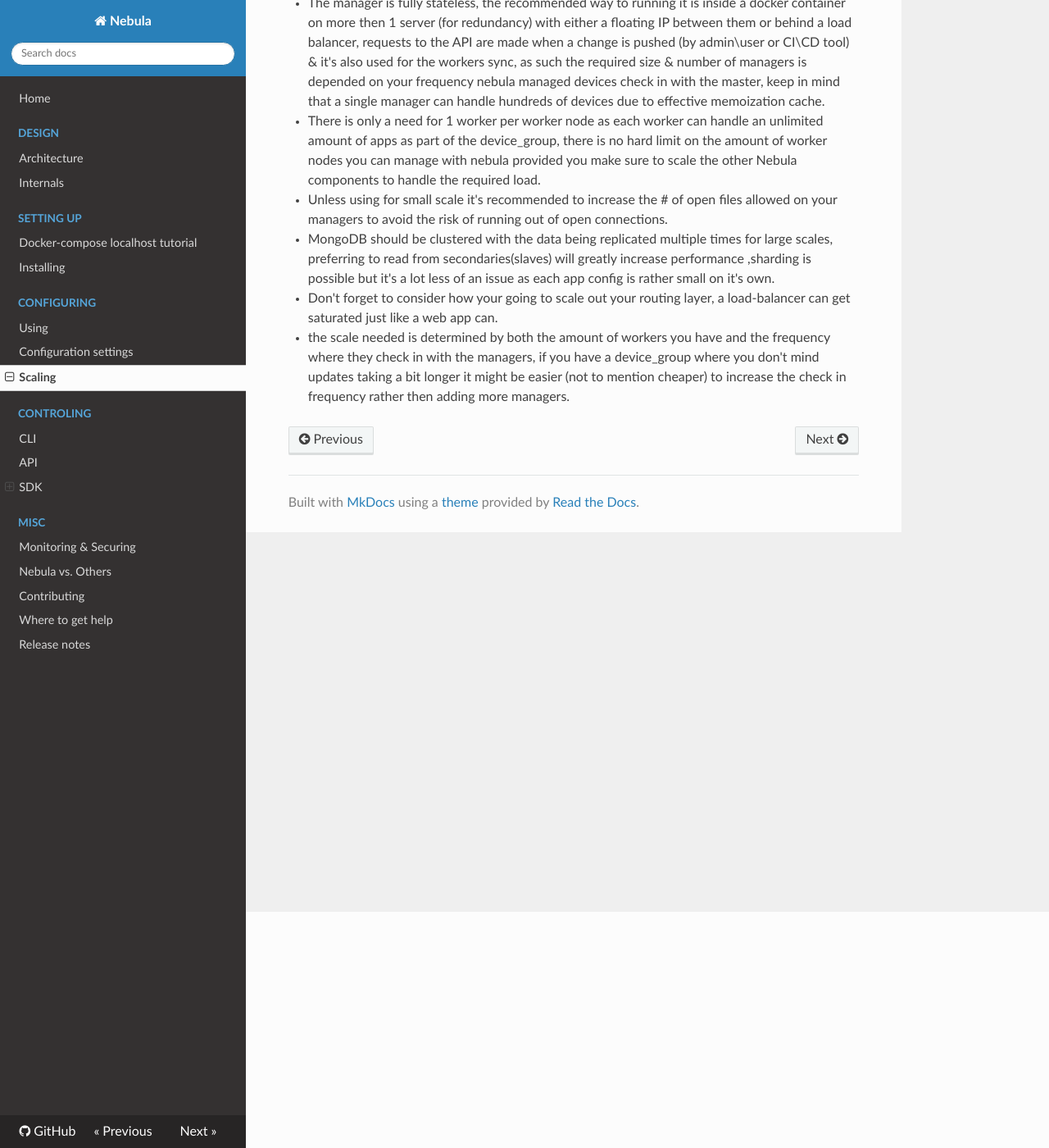
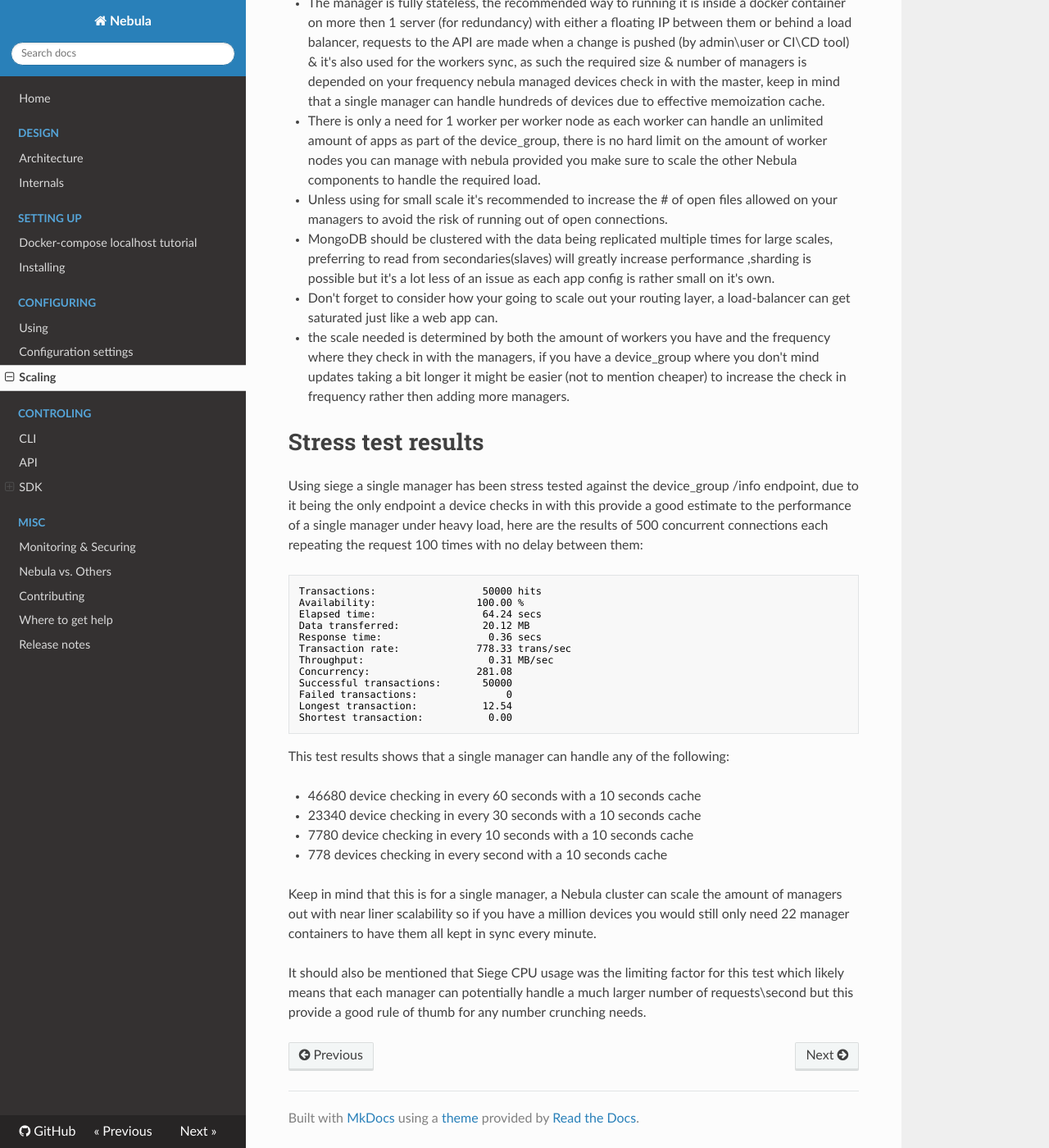
Before and after one commit to nebula-orchestrator/docs, an MkDocs documentation site: the page built from docs/scaling.md, in a window 1280 px wide and 1400 px high, scrolled down 288 px. Shown: the whole window at 82% size. Built offline with MkDocs 1.6.1, drawn with Linux system fonts in a browser that asks for light colours; nearby versions of some CDN libraries; old or Windows-style settings are respelled for this version of MkDocs.

Commit message:
added stress test results

````diff
--- a/docs/scaling.md
+++ b/docs/scaling.md
@@ -9,3 +9,33 @@
 * MongoDB should be clustered with the data being replicated multiple times for large scales, preferring to read from secondaries(slaves) will greatly increase performance ,sharding is possible but it's a lot less of an issue as each app config is rather small on it's own.
 * Don't forget to consider how your going to scale out your routing layer, a load-balancer can get saturated just like a web app can.
 * the scale needed is determined by both the amount of workers you have and the frequency where they check in with the managers, if you have a device_group where you don't mind updates taking a bit longer it might be easier (not to mention cheaper) to increase the check in frequency rather then adding more managers.
+
+# Stress test results
+
+Using siege a single manager has been stress tested against the device_group /info endpoint, due to it being the only endpoint a device checks in with this provide a good estimate to the performance of a single manager under heavy load, here are the results of 500 concurrent connections each repeating the request 100 times with no delay between them:
+
+```bash
+Transactions:                  50000 hits
+Availability:                 100.00 %
+Elapsed time:                  64.24 secs
+Data transferred:              20.12 MB
+Response time:                  0.36 secs
+Transaction rate:             778.33 trans/sec
+Throughput:                     0.31 MB/sec
+Concurrency:                  281.08
+Successful transactions:       50000
+Failed transactions:               0
+Longest transaction:           12.54
+Shortest transaction:           0.00
+```
+
+This test results shows that a single manager can handle any of the following:
+
+* 46680 device checking in every 60 seconds with a 10 seconds cache
+* 23340 device checking in every 30 seconds with a 10 seconds cache
+* 7780 device checking in every 10 seconds with a 10 seconds cache
+* 778 devices checking in every second with a 10 seconds cache
+
+Keep in mind that this is for a single manager, a Nebula cluster can scale the amount of managers out with near liner scalability so if you have a million devices you would still only need 22 manager containers to have them all kept in sync every minute.
+
+It should also be mentioned that Siege CPU usage was the limiting factor for this test which likely means that each manager can potentially handle a much larger number of requests\second but this provide a good rule of thumb for any number crunching needs.
````
